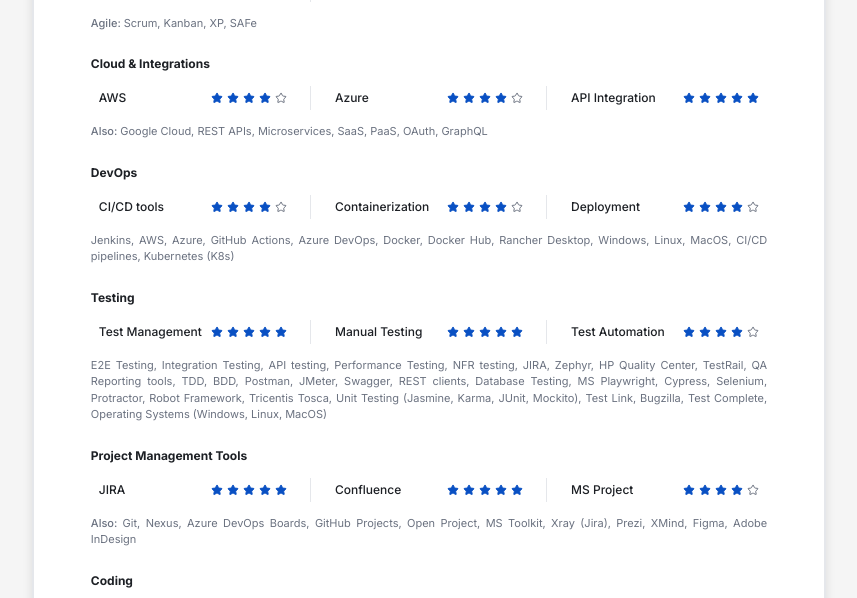
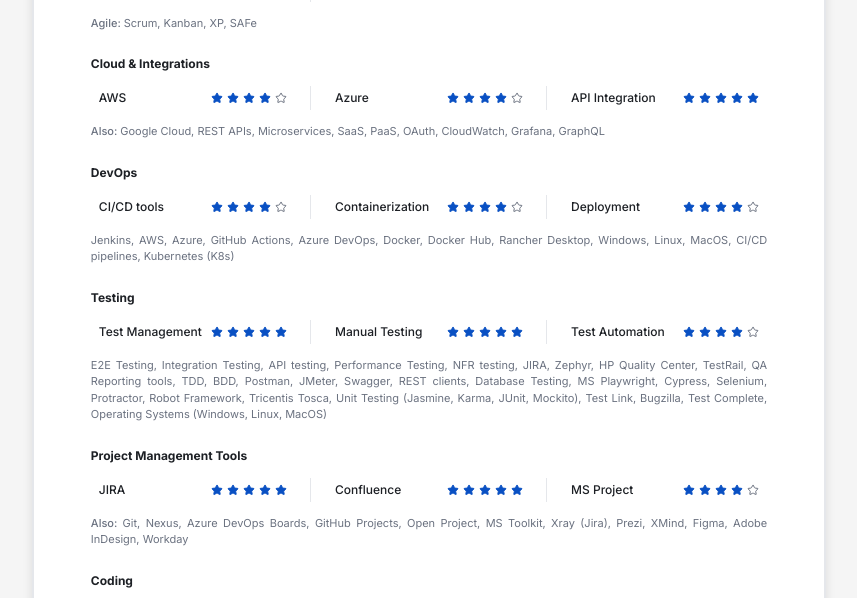
Before and after one commit to banczart/my-cv-website, a React (Vite) app: page / in a window 1280 px wide. Shown: the part 920-1518 px from the top of the page, without its empty margins (211-1068 px from the left). Built offline with nearby package versions, Linux system fonts and the light colour scheme; the HTML template or start-up script is replaced by a standard one.

Commit message:
adjustments

```diff
--- a/src/components/TechnicalSkills.tsx
+++ b/src/components/TechnicalSkills.tsx
@@ -50,7 +50,7 @@
     { name: "API Integration", rating: 5 },
   ];
   const additionalCloudAndIntegrations = [
-    "Google Cloud", "REST APIs", "Microservices", "SaaS", "PaaS", "OAuth", "GraphQL"
+    "Google Cloud", "REST APIs", "Microservices", "SaaS", "PaaS", "OAuth", "CloudWatch", "Grafana", "GraphQL"
   ];
 
   const DevOps = [
@@ -77,7 +77,7 @@
     { name: "MS Project", rating: 4 },
   ];
   const additionalProjectManagementTools = [
-    "Git", "Nexus", "Azure DevOps Boards", "GitHub Projects", "Open Project", "MS Toolkit", "Xray (Jira)", "Prezi", "XMind", "Figma", "Adobe InDesign"
+    "Git", "Nexus", "Azure DevOps Boards", "GitHub Projects", "Open Project", "MS Toolkit", "Xray (Jira)", "Prezi", "XMind", "Figma", "Adobe InDesign", "Workday"
   ];
 
   return (
```
